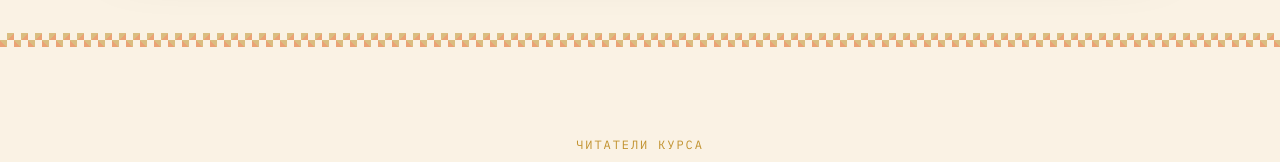
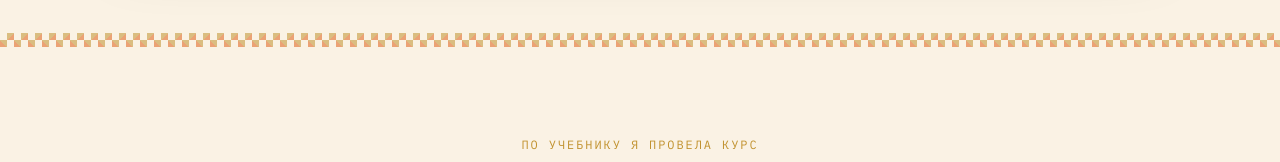
Before and after one commit to kristinaperez/uchebnik45shagov, a plain HTML site: page outputs/index.html in a window 1280 px wide. Shown: the part 3980-4142 px from the top of the page. Drawn offline with nearby package versions, Linux system fonts and the light colour scheme.

Commit message:
исправили тексты

```diff
--- a/outputs/index.html
+++ b/outputs/index.html
@@ -916,7 +916,7 @@ height="0" width="0" style="display:none;visibility:hidden"></iframe></noscript>
 <section id="reviews">
   <div class="wrap">
     <div class="section-head">
-      <span class="kicker">Читатели курса</span>
+      <span class="kicker">По учебнику я провела курс</span>
       <h2 class="section-title">Отзывы</h2>
     </div>
     <div class="reviews-carousel">
```
